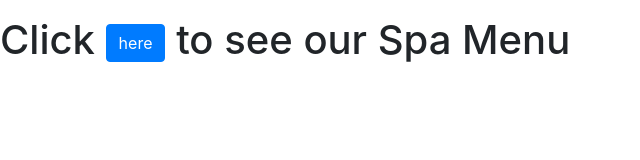
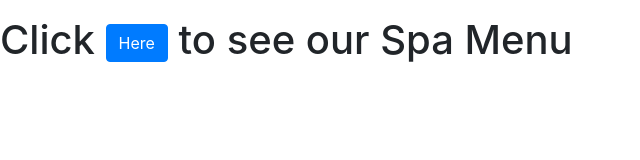
Before and after one commit to LittleGiddy/Attachment, a plain HTML site: page index.html in a window 1280 px wide. Shown: the whole page, without its empty margins (0-640 px from the left). Drawn offline with nearby package versions, Linux system fonts and the light colour scheme.

Commit message:
Update index.html

```diff
--- a/index.html
+++ b/index.html
@@ -4,8 +4,8 @@
   <link rel="stylesheet" href="https://cdn.jsdelivr.net/npm/bootstrap@4.3.1/dist/css/bootstrap.min.css" integrity="sha384-ggOyR0iXCbMQv3Xipma34MD+dH/1fQ784/j6cY/iJTQUOhcWr7x9JvoRxT2MZw1T" crossorigin="anonymous">
 </head>
   <p><h1>Click <button type="button" class="btn btn-primary"
-        style="--bs-btn-padding-y: .25rem; --bs-btn-padding-x: .5rem; --bs-btn-font-size: .75rem;">
-  here
+        style="--bs-btn-padding-y: .25rem; --bs-btn-padding-x: .5rem; --bs-btn-font-size: 1 rem;">
+  Here
 </button>
 <body> to see our Spa Menu</h1></p>
 
```
